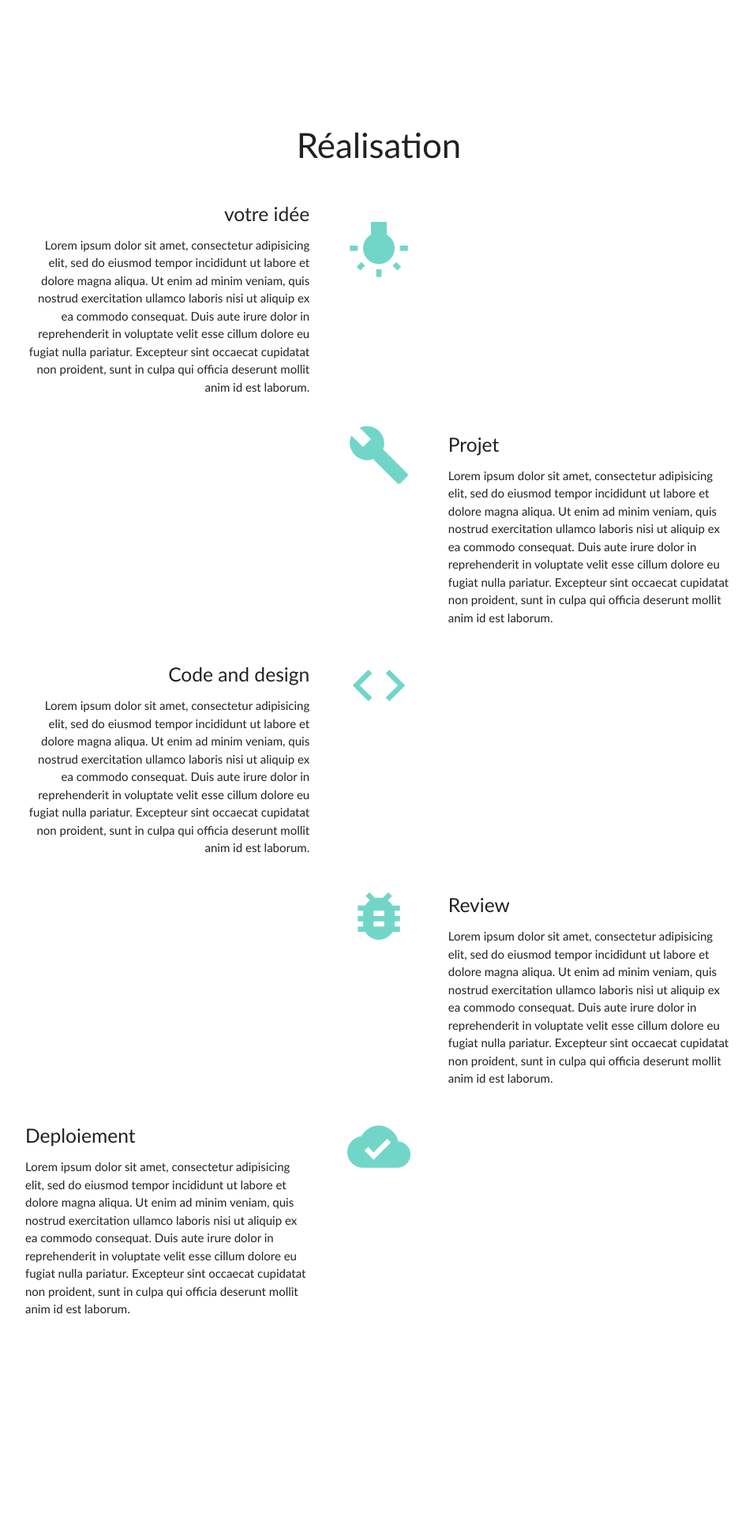
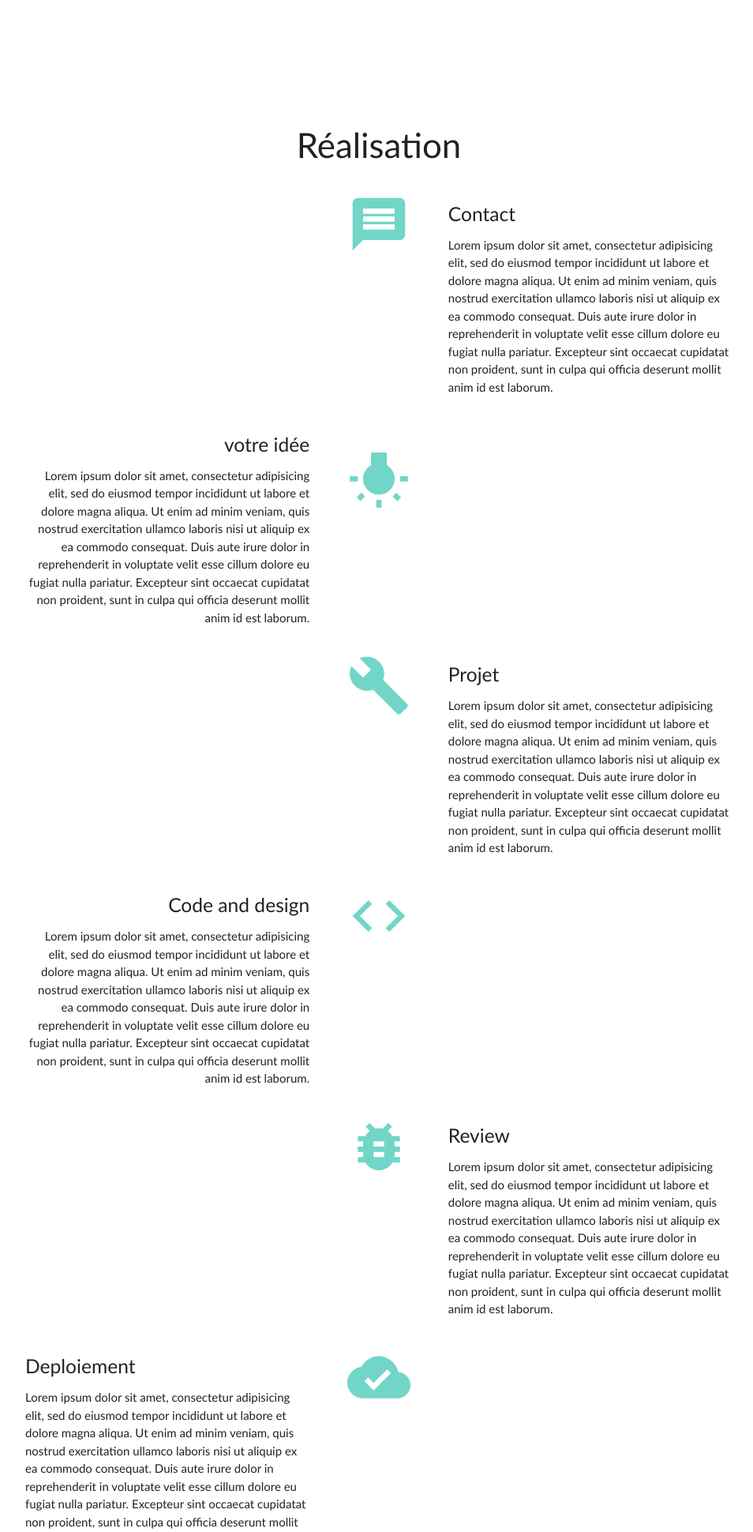
Before and after one commit to JL-Youk/PimpSociety, a PHP site: page / in a window 1280 px wide. Shown: the part 770-2710 px from the top of the page at 79% size, without its empty margins (160-1114 px from the left). Run offline with PHP 8.4, Linux system fonts and the light colour scheme.

Commit message:
maj text

```diff
--- a/index.php
+++ b/index.php
@@ -7,7 +7,7 @@
     <link type="text/css" rel="stylesheet" href="css/materialize.min.css"  media="screen,projection"/>
     <link type="text/css" rel="stylesheet" href="css/font-awesome.min.css"  media="screen,projection"/>
     <link type="text/css" rel="stylesheet" href="css/style.css"  media="screen,projection"/>
-
+    <title>P:Society</title>
     <!--Let browser know website is optimized for mobile-->
     <meta name="viewport" content="width=device-width, initial-scale=1.0"/>
     <!--Import jQuery before materialize.js-->
@@ -53,6 +53,8 @@
    <li><div class="divider"></div></li>
    <li><a href="#Contact">Contact</a></li>
    <li><div class="divider"></div></li>
+   <li><a href="#social">Social</a></li>
+   <li><div class="divider"></div></li>
 </ul>
 
  <!--fin menu mobil-->
@@ -73,32 +75,44 @@
  <div class="parallax-container">
    <div class="parallax"><img src="images/laptop-1209008_1280.jpg"></div>
   </div>
-  <div class="section white">
+  <div class="section white" id="Offres">
     <div class="container">
       <div class="row Reveallext">
         <div class="col s12 RevealDiv center">
           <h3>Réalisation</h3>
         </div>
       </div>
+      <!-- Droite -->
+      <div class="row Reveallext left-align">
+        <div class="col l2 s4 center offset-l5">
+            <i class="material-icons icon_realisations">message</i>
+        </div>
+        <div class="col l5 s8">
+          <h5>Contact</h5>
+          <p>
+            Lorem ipsum dolor sit amet, consectetur adipisicing elit, sed do eiusmod tempor incididunt ut labore et dolore magna aliqua. Ut enim ad minim veniam, quis nostrud exercitation ullamco laboris nisi ut aliquip ex ea commodo consequat. Duis aute irure dolor in reprehenderit in voluptate velit esse cillum dolore eu fugiat nulla pariatur. Excepteur sint occaecat cupidatat non proident, sunt in culpa qui officia deserunt mollit anim id est laborum.
+          </p>
+        </div>
+      </div>
       <!-- Gauche -->
       <div class="row Reveallext right-align">
-        <div class="col s5">
+        <div class="col l5 s8">
           <h5>votre idée</h5>
           <p>
             Lorem ipsum dolor sit amet, consectetur adipisicing elit, sed do eiusmod tempor incididunt ut labore et dolore magna aliqua. Ut enim ad minim veniam, quis nostrud exercitation ullamco laboris nisi ut aliquip ex ea commodo consequat. Duis aute irure dolor in reprehenderit in voluptate velit esse cillum dolore eu fugiat nulla pariatur. Excepteur sint occaecat cupidatat non proident, sunt in culpa qui officia deserunt mollit anim id est laborum.
           </p>
         </div>
-        <div class="col s2 center">
+        <div class="col l2 s4 center">
           <h1>
             <i class="material-icons icon_realisations">wb_incandescent</i>
         </div>
       </div>
       <!-- Droite -->
       <div class="row Reveallext left-align">
-        <div class="col s2 center offset-s5">
+        <div class="col l2 s4 center offset-l5">
             <i class="material-icons icon_realisations">build</i>
         </div>
-        <div class="col s5">
+        <div class="col l5 s8">
           <h5>Projet</h5>
           <p>
             Lorem ipsum dolor sit amet, consectetur adipisicing elit, sed do eiusmod tempor incididunt ut labore et dolore magna aliqua. Ut enim ad minim veniam, quis nostrud exercitation ullamco laboris nisi ut aliquip ex ea commodo consequat. Duis aute irure dolor in reprehenderit in voluptate velit esse cillum dolore eu fugiat nulla pariatur. Excepteur sint occaecat cupidatat non proident, sunt in culpa qui officia deserunt mollit anim id est laborum.
@@ -107,22 +121,22 @@
       </div>
       <!-- Gauche -->
       <div class="row RevealDiv right-align">
-        <div class="col s5">
+        <div class="col l5 s8">
           <h5>Code and design</h5>
           <p>
             Lorem ipsum dolor sit amet, consectetur adipisicing elit, sed do eiusmod tempor incididunt ut labore et dolore magna aliqua. Ut enim ad minim veniam, quis nostrud exercitation ullamco laboris nisi ut aliquip ex ea commodo consequat. Duis aute irure dolor in reprehenderit in voluptate velit esse cillum dolore eu fugiat nulla pariatur. Excepteur sint occaecat cupidatat non proident, sunt in culpa qui officia deserunt mollit anim id est laborum.
           </p>
         </div>
-        <div class="col s2 center">
+        <div class="col l2 s4 center">
             <i class="material-icons icon_realisations">code</i>
         </div>
       </div>
       <!-- Droite -->
       <div class="row Reveallext left-align">
-        <div class="col s2 center offset-s5">
+        <div class="col l2 s4 center offset-l5">
             <i class="material-icons icon_realisations">bug_report</i>
         </div>
-        <div class="col s5">
+        <div class="col l5 s8">
           <h5>Review</h5>
           <p>
             Lorem ipsum dolor sit amet, consectetur adipisicing elit, sed do eiusmod tempor incididunt ut labore et dolore magna aliqua. Ut enim ad minim veniam, quis nostrud exercitation ullamco laboris nisi ut aliquip ex ea commodo consequat. Duis aute irure dolor in reprehenderit in voluptate velit esse cillum dolore eu fugiat nulla pariatur. Excepteur sint occaecat cupidatat non proident, sunt in culpa qui officia deserunt mollit anim id est laborum.
@@ -131,13 +145,13 @@
       </div>
       <!-- Gauche -->
       <div class="row RevealDiv left-align">
-        <div class="col s5">
+        <div class="col l5 s8">
           <h5>Deploiement</h5>
           <p>
             Lorem ipsum dolor sit amet, consectetur adipisicing elit, sed do eiusmod tempor incididunt ut labore et dolore magna aliqua. Ut enim ad minim veniam, quis nostrud exercitation ullamco laboris nisi ut aliquip ex ea commodo consequat. Duis aute irure dolor in reprehenderit in voluptate velit esse cillum dolore eu fugiat nulla pariatur. Excepteur sint occaecat cupidatat non proident, sunt in culpa qui officia deserunt mollit anim id est laborum.
           </p>
         </div>
-        <div class="col s2 center">
+        <div class="col l2 s4 center">
             <i class="material-icons icon_realisations">cloud_done</i>
         </div>
       </div>
@@ -154,10 +168,22 @@
       </div>
     </div>
   </div>
+
   <div class="parallax-container">
+    <div class="col m12 center divIntoParallax RevealIntoParallax" >
+      Hello
+    </div>
     <div class="parallax"><img src="images/computer-1209641_1920.jpg"></div>
   </div>
 
+
+
+  <div class="parallax-container">
+    <div class="col m12 center divIntoParallax RevealIntoParallax" >
+      Hello
+    </div>
+    <div class="parallax"><img src="images/1473424073941.png"></div>
+  </div>
 
 
 <!-- Contact -->
@@ -169,24 +195,24 @@
   <div class="container">
     <form class="col s12" id="formulaireContact">
       <div class="row">
-        <div class="input-field col m6 s12 RevealElementForm">
+        <div class="input-field col m6 s12 ">
           <i class="material-icons prefix">account_circle</i>
           <input required id="icon_prefix" type="text" class="validate">
           <label for="icon_prefix">Nom</label>
         </div>
-        <div class="input-field col m6 s12 RevealElementForm">
+        <div class="input-field col m6 s12 ">
           <i class="material-icons prefix">phone</i>
           <input required id="icon_telephone" type="tel" class="validate">
           <label for="icon_telephone">Telephone</label>
         </div>
       </div>
       <div class="row">
-        <div class="input-field col s6 RevealElementForm">
+        <div class="input-field col m6 s12 ">
           <i class="material-icons prefix">email</i>
           <input required id="email" type="email" class="validate">
           <label for="email" data-error="wrong" data-success="right">Mail</label>
         </div>
-        <div class="input-field col s6 RevealElementForm">
+        <div class="input-field col m6 s12 ">
           <i class="material-icons prefix">web</i>
           <select required>
             <option value="0" disabled selected>Choisir votre projet</option>
@@ -199,7 +225,7 @@
         </div>
       </div>
       <div class="row">
-          <div class="input-field col s12 RevealElementForm">
+          <div class="input-field col s12 ">
             <i class="material-icons prefix">mode_edit</i>
            <textarea id="textarea1" class="materialize-textarea"></textarea>
            <label for="textarea1">Message</label>
@@ -214,12 +240,16 @@
   </div>
   <div class="PimpMarginX3"></div>
 </div>
+
 <div class="parallax-container">
+  <div class="col m12 center divIntoParallax RevealIntoParallax" >
+    Hello
+  </div>
   <div class="parallax"><img src="images/galaxy.jpg"></div>
 </div>
  <!-- footer -->
 
- <footer class="page-footer blue-grey darken-4" id="social">
+ <footer class="page-footer grey darken-4" id="social">
         <div class="container">
           <div class="row">
             <div class="col l6 s12">
@@ -236,7 +266,7 @@
             </div>
           </div>
         </div>
-        <div class="footer-copyright grey darken-4">
+        <div class="footer-copyright black">
           <div class="container">
           © 2016 Copyright PimpSociety
           </div>
```
